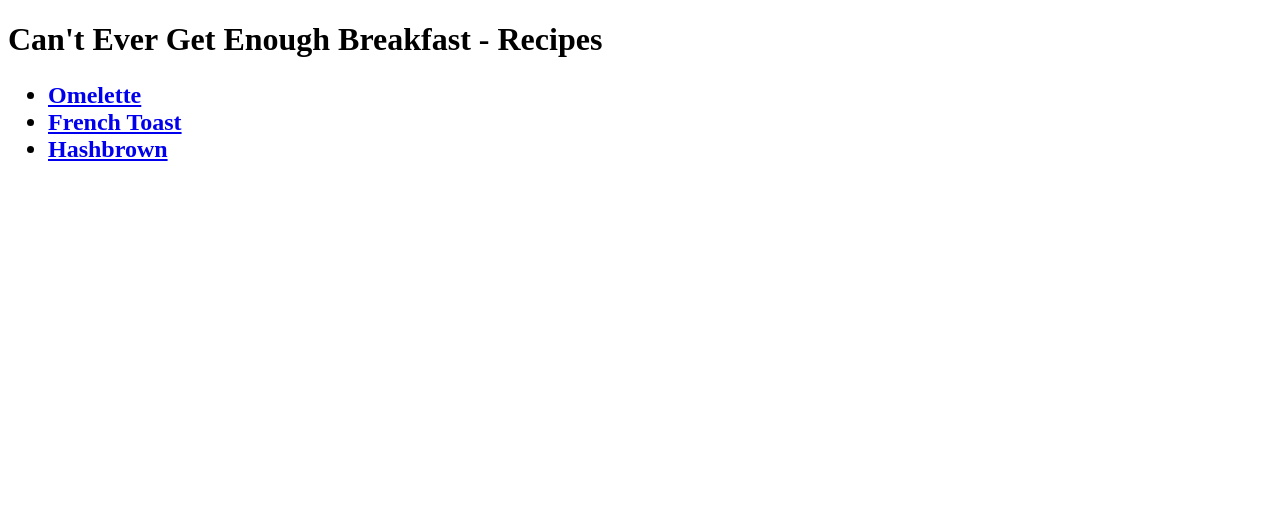
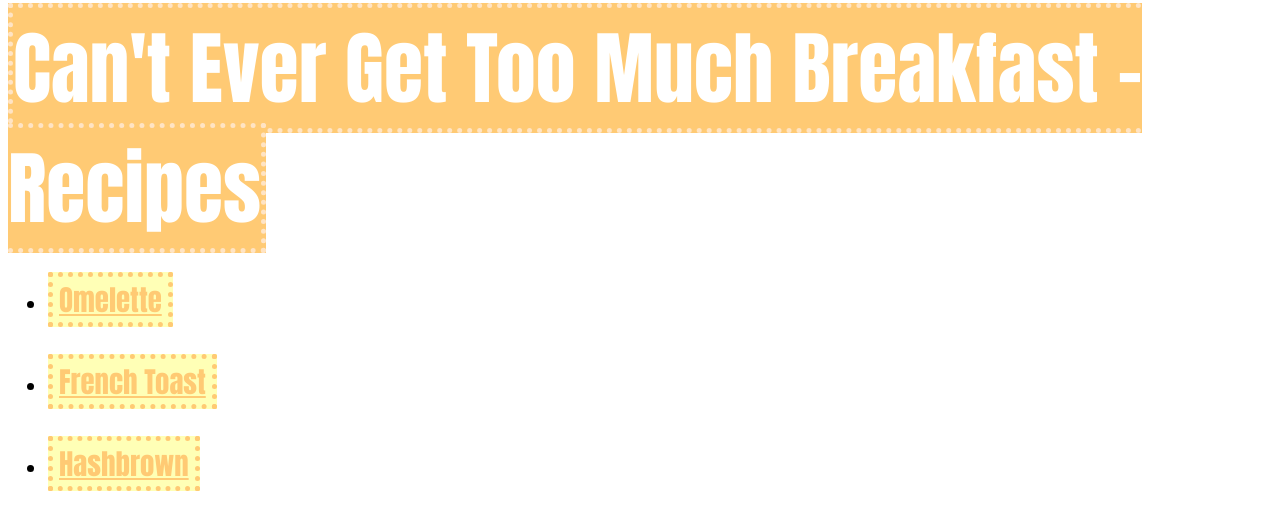
Before and after one commit to GTJackson/odin-recipes, a plain HTML site: page index.html in a window 1280 px wide. Drawn offline with Linux system fonts and the light colour scheme.

Commit message:
created stylesheet to practice css

```diff
--- a/index.html
+++ b/index.html
@@ -1,18 +1,23 @@
-<!--GTJackson.github.io/odin-recipes-->
+<!--https://gtjackson.github.io/odin-recipes/index.html-->
 <!DOCTYPE html>
 <html lang="en">
     <head>
         <meta charset="UTF-8">
         <meta name="viewport" content="width=device-width, initial-scale=1.0">
         <title>Odin Recipes</title>
+        <link rel="stylesheet" href="styles.css">
     </head>
     <body>
-        <h1>Can't Ever Get Enough Breakfast - Recipes</h1>
+        <h1 class="titles">Can't Ever Get Too Much Breakfast - Recipes</h1>
         <h2>
             <ul>
-                <li><a href="./recipes/omelette.html">Omelette</a></li>
-                <li><a href="./recipes/frenchToast.html">French Toast</a></li>
-                <li><a href="./recipes/hashbrown.html">Hashbrown</a></li>
+                <li>
+                    <button><a href="./recipes/omelette.html">Omelette</a></button></li>
+                    <br>
+                <li><button><a href="./recipes/frenchToast.html">French Toast</a></button></li>
+                <br>
+                <li><button><a href="./recipes/hashbrown.html">Hashbrown</a></button></li>
+                <br>
 
             </ul>
         </h2>
--- /dev/null
+++ b/styles.css
@@ -0,0 +1,38 @@
+/* styles.css */
+
+.titles {
+
+    font-family: Impact, Haettenschweiler, 'Arial Narrow Bold', sans-serif;
+    font-size: 80px;
+    font-weight: 800;
+    color: white;
+    background-color: rgb(255, 202, 116);
+    display: inline;
+    border: bisque;
+    border-width: thick;
+    border-style: dotted;
+
+    transition-duration: 55ms;
+
+}
+
+button {
+    font-family: Impact, Haettenschweiler, 'Arial Narrow Bold', sans-serif;
+    font-size: larger;
+    border: rgb(255, 202, 116);
+    border-width: thick;
+    border-style: dotted;
+    background-color: #ffffb6;
+
+
+}
+
+a {
+    color: rgb(255, 202, 116);
+}
+
+img {
+    border: rgb(255, 202, 116);
+    border-width: thick;
+    border-style: outset;
+}
```
Also changed, not shown: recipes/frenchToast.html (+4 -2 lines), recipes/hashbrown.html (+4 -2 lines), recipes/omelette.html (+4 -2 lines).
